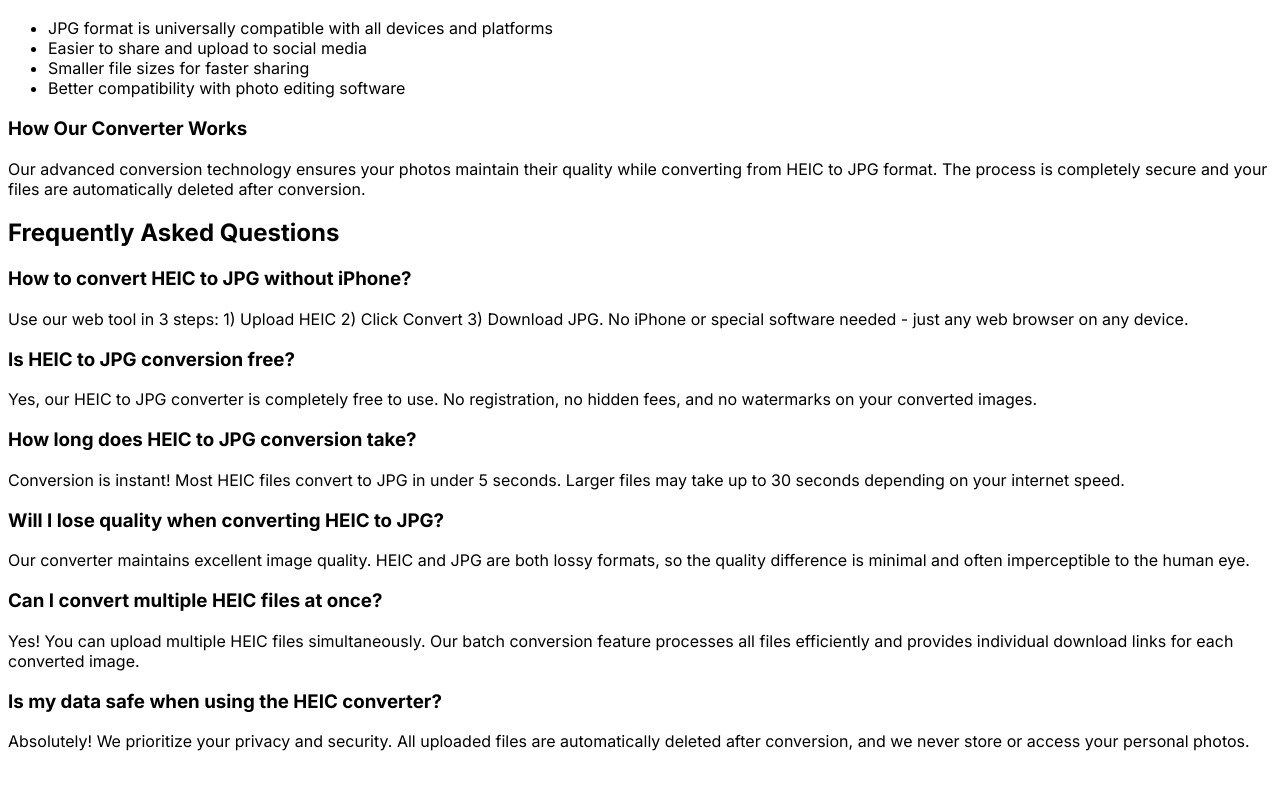
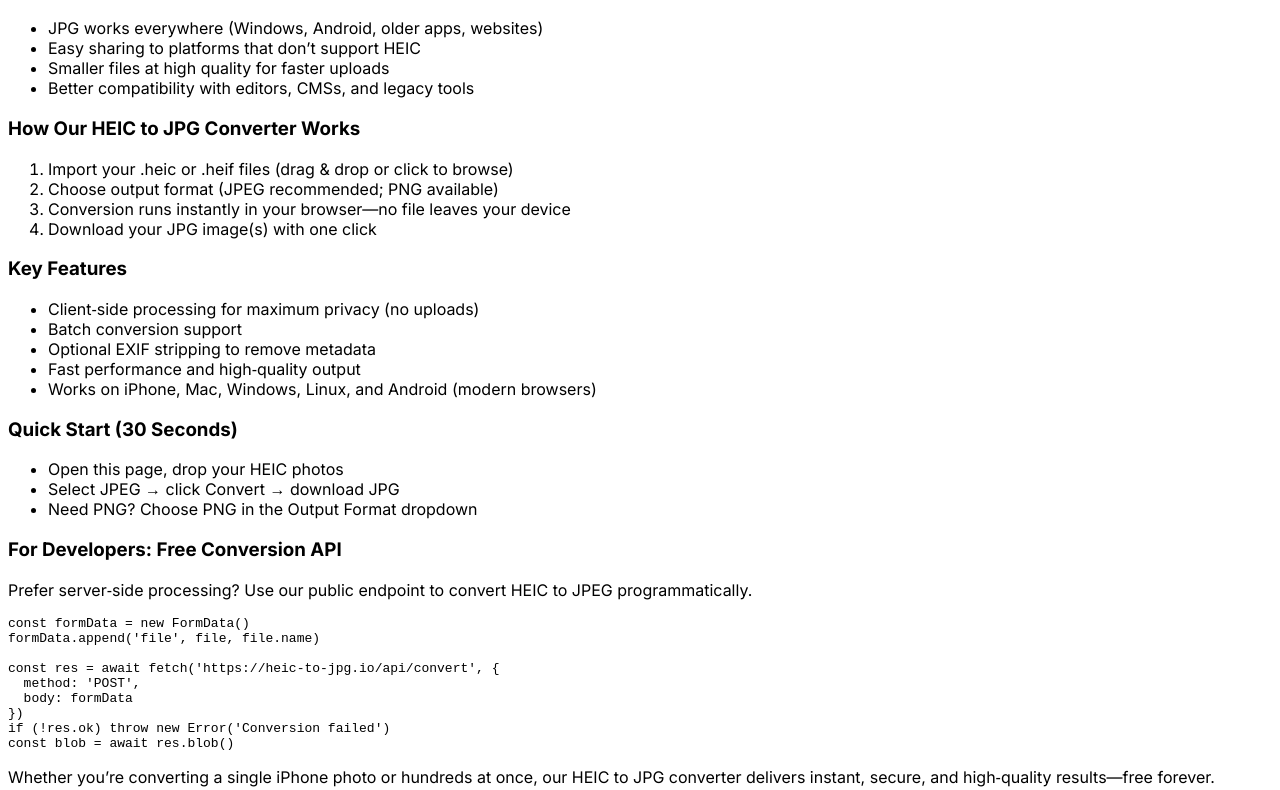
Before and after one commit to Aamirf730/heic-jpg-converter, a Next.js app: page / in a window 1280 px wide. Shown: the part 9190-9980 px from the top of the page. Before the commit the page ends 9957 px from the top, so only its background shows below. Built offline with nearby package versions, Linux system fonts and the light colour scheme.

Commit message:
seo: replace homepage article with comprehensive HEIC→JPG explainer and API snippet

```diff
--- a/app/page.tsx
+++ b/app/page.tsx
@@ -704,31 +704,73 @@
           {/* SEO Content Section */}
           <section className="mt-16 bg-white dark:bg-gray-800 rounded-xl p-8 shadow-lg">
             <h2 className="text-3xl font-bold text-gray-900 dark:text-white mb-6">
-              Convert HEIC to JPG Online - Free & Secure
+              What Is a HEIC to JPG Converter? How It Works (Free, Private, Online)
             </h2>
 
             <div className="prose prose-lg dark:prose-invert max-w-none">
               <p className="text-gray-700 dark:text-gray-300 mb-4">
-                Our HEIC to JPG converter is the fastest and most reliable way to convert your iPhone photos online.
-                No software installation required - just upload your HEIC files and get high-quality JPG images instantly.
+                A HEIC to JPG converter transforms your iPhone photos from the modern HEIC/HEIF format into the universally compatible JPG format. Our converter is free, fast, and privacy‑first: files are processed locally in your browser—nothing is uploaded to servers.
               </p>
 
               <h3 className="text-2xl font-semibold text-gray-900 dark:text-white mt-8 mb-4">
                 Why Convert HEIC to JPG?
               </h3>
               <ul className="list-disc list-inside text-gray-700 dark:text-gray-300 space-y-2 mb-6">
-                <li>JPG format is universally compatible with all devices and platforms</li>
-                <li>Easier to share and upload to social media</li>
-                <li>Smaller file sizes for faster sharing</li>
-                <li>Better compatibility with photo editing software</li>
+                <li>JPG works everywhere (Windows, Android, older apps, websites)</li>
+                <li>Easy sharing to platforms that don’t support HEIC</li>
+                <li>Smaller files at high quality for faster uploads</li>
+                <li>Better compatibility with editors, CMSs, and legacy tools</li>
               </ul>
 
               <h3 className="text-2xl font-semibold text-gray-900 dark:text-white mt-8 mb-4">
-                How Our Converter Works
+                How Our HEIC to JPG Converter Works
+              </h3>
+              <ol className="list-decimal list-inside text-gray-700 dark:text-gray-300 space-y-2 mb-6">
+                <li>Import your .heic or .heif files (drag & drop or click to browse)</li>
+                <li>Choose output format (JPEG recommended; PNG available)</li>
+                <li>Conversion runs instantly in your browser—no file leaves your device</li>
+                <li>Download your JPG image(s) with one click</li>
+              </ol>
+
+              <h3 className="text-2xl font-semibold text-gray-900 dark:text-white mt-8 mb-4">
+                Key Features
+              </h3>
+              <ul className="list-disc list-inside text-gray-700 dark:text-gray-300 space-y-2 mb-6">
+                <li>Client‑side processing for maximum privacy (no uploads)</li>
+                <li>Batch conversion support</li>
+                <li>Optional EXIF stripping to remove metadata</li>
+                <li>Fast performance and high‑quality output</li>
+                <li>Works on iPhone, Mac, Windows, Linux, and Android (modern browsers)</li>
+              </ul>
+
+              <h3 className="text-2xl font-semibold text-gray-900 dark:text-white mt-8 mb-4">
+                Quick Start (30 Seconds)
+              </h3>
+              <ul className="list-disc list-inside text-gray-700 dark:text-gray-300 space-y-2 mb-6">
+                <li>Open this page, drop your HEIC photos</li>
+                <li>Select JPEG → click Convert → download JPG</li>
+                <li>Need PNG? Choose PNG in the Output Format dropdown</li>
+              </ul>
+
+              <h3 className="text-2xl font-semibold text-gray-900 dark:text-white mt-8 mb-4">
+                For Developers: Free Conversion API
               </h3>
               <p className="text-gray-700 dark:text-gray-300 mb-4">
-                Our advanced conversion technology ensures your photos maintain their quality while converting from HEIC to JPG format.
-                The process is completely secure and your files are automatically deleted after conversion.
+                Prefer server‑side processing? Use our public endpoint to convert HEIC to JPEG programmatically.
+              </p>
+              <pre className="whitespace-pre-wrap text-sm bg-gray-100 dark:bg-gray-900 p-4 rounded-lg overflow-x-auto"><code>{`const formData = new FormData()
+formData.append('file', file, file.name)
+
+const res = await fetch('https://heic-to-jpg.io/api/convert', {
+  method: 'POST',
+  body: formData
+})
+if (!res.ok) throw new Error('Conversion failed')
+const blob = await res.blob()
+`}</code></pre>
+
+              <p className="text-gray-700 dark:text-gray-300 mt-6">
+                Whether you’re converting a single iPhone photo or hundreds at once, our HEIC to JPG converter delivers instant, secure, and high‑quality results—free forever.
               </p>
             </div>
           </section>
```
